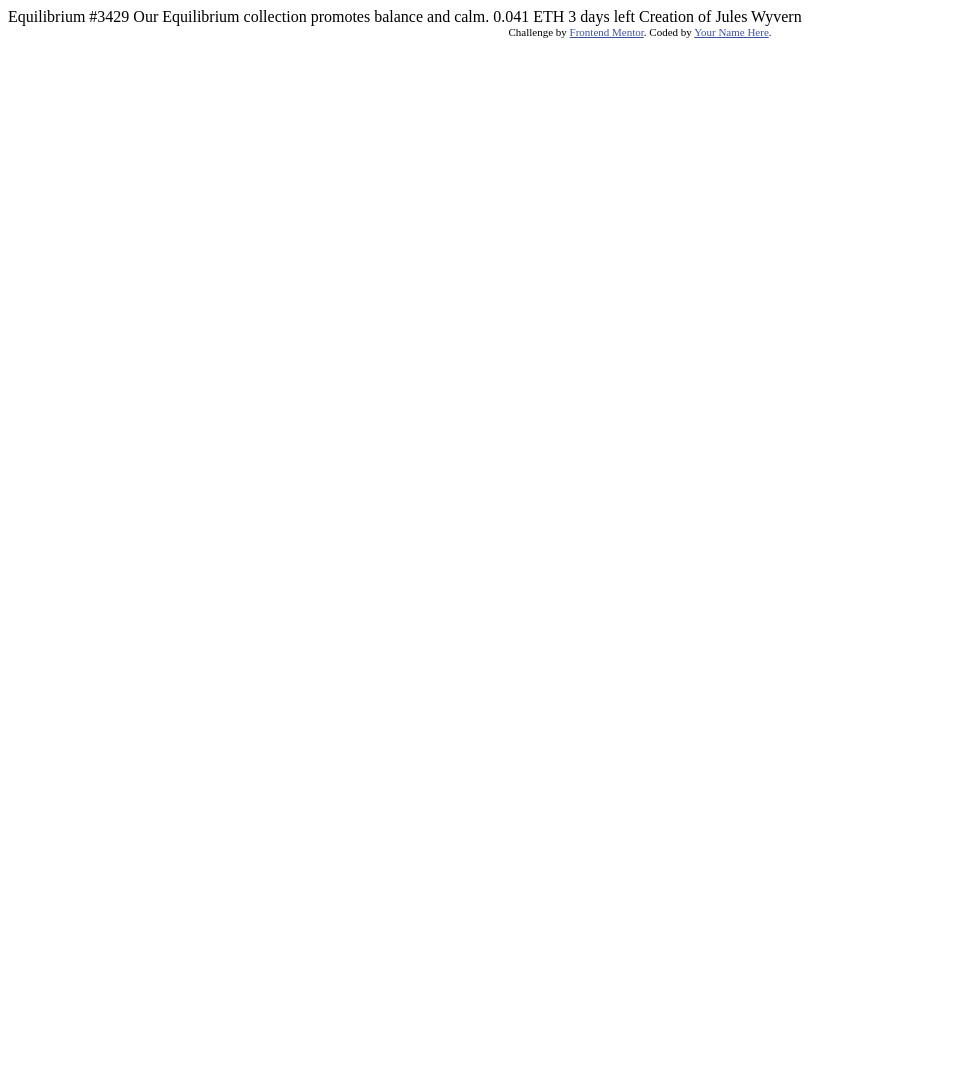
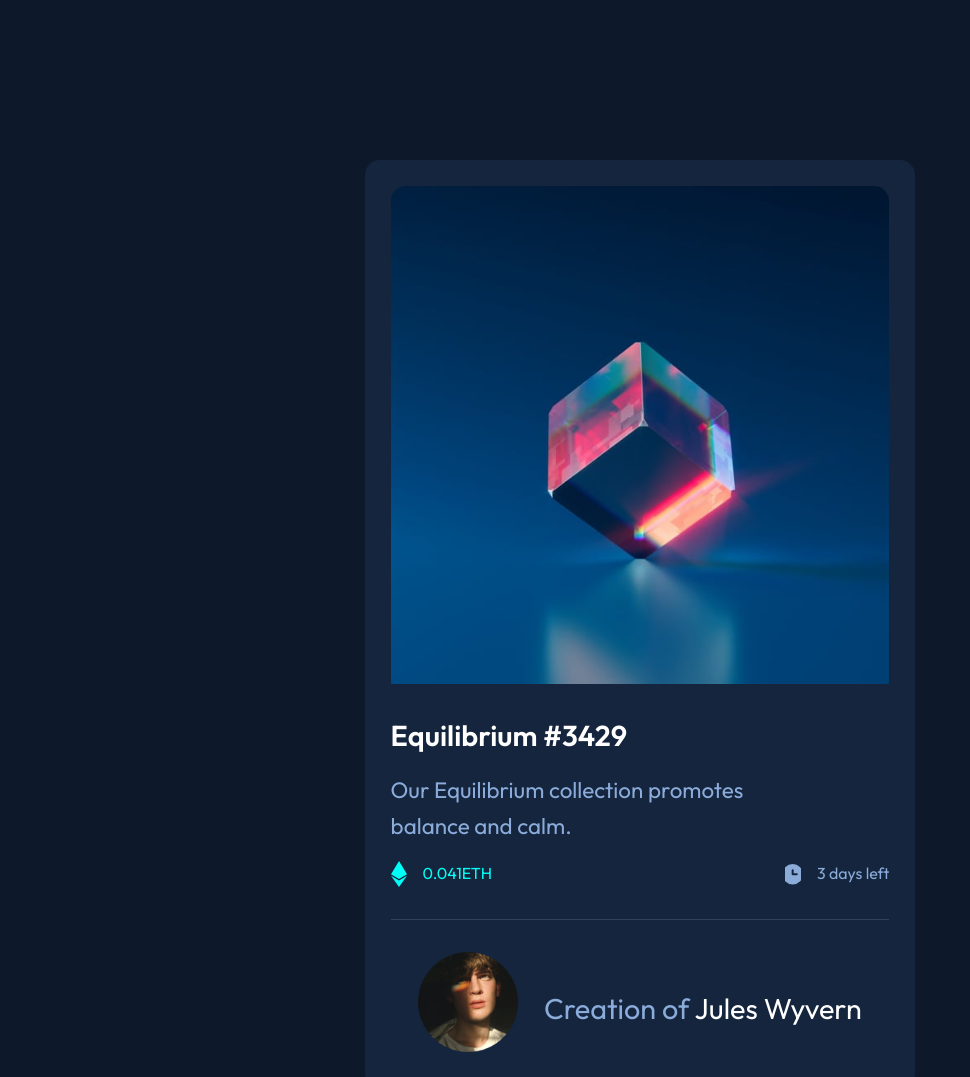
Before and after one commit to duynguyen0613/front__end-nft-preview-card-component-challenge-hub, a plain HTML site: page index.html in a window 1280 px wide. Shown: the top 1077 px of the page, without its empty margins (0-970 px from the left). Before the commit the page ends 800 px from the top, so only its background shows below. Drawn offline with Linux system fonts and the light colour scheme.

Commit message:
Finished Work!!

```diff
--- /dev/null
+++ b/css/style.css
@@ -0,0 +1,168 @@
+* {
+  margin: 0;
+  padding: 0;
+  box-sizing: border-box;
+}
+
+:root {
+  --c-soft-blue: hsl(215, 51%, 70%);
+  --c-cyan: hsl(178, 100%, 50%);
+
+  --c-main-bg: hsl(217, 54%, 11%);
+  --c-card-bg: hsl(216, 50%, 16%);
+  --c-line: hsl(215, 32%, 27%);
+  --c-white: hsl(0, 0%, 100%);
+
+  --ff-Outfit: "Outfit", sans-serif;
+
+  --fw-1: 300;
+  --fw-2: 400;
+  --fw-3: 600;
+}
+
+img {
+  width: 100%;
+  height: 100% !important;
+  object-fit: cover;
+}
+
+body {
+  background-color: var(--c-main-bg);
+  font-size: 1.8rem;
+  font-family: var(--ff-Outfit);
+  line-height: 1.6;
+  min-height: 100vh;
+  display: flex;
+  justify-content: center;
+  align-items: center;
+  padding: 1rem;
+}
+
+.card {
+  min-width: 320px;
+  max-width: 550px;
+  width: 90%;
+
+  margin: 0 auto;
+  margin-top: 9rem;
+  padding: 1.6rem;
+  background-color: var(--c-card-bg);
+  border-radius: 15px;
+}
+
+.card__img-box {
+  border-radius: 15px;
+  overflow: hidden;
+}
+
+.card__img-box img {
+  height: 100%;
+}
+
+.card .title {
+  font-weight: var(--fw-3);
+  color: var(--c-white);
+}
+
+.card .text {
+  font-size: 1.4rem;
+  margin: 4rem 0;
+  color: var(--c-soft-blue);
+}
+
+.card__data {
+  display: flex;
+  justify-content: space-between;
+}
+
+.card__data p {
+  font-size: 1rem;
+  margin-left: 1rem;
+}
+
+.card__data img {
+  width: 1rem;
+  display: inline-block;
+}
+
+.card__content {
+  margin: 1rem 0;
+}
+
+.card__content .text {
+  max-width: calc(100% - 4rem);
+  margin: 0.9rem 0;
+}
+
+.card__data--left {
+  color: var(--c-cyan);
+}
+
+.card__data--right {
+  color: var(--c-soft-blue);
+}
+
+.card__data--left,
+.card__data--right {
+  display: flex;
+}
+
+.card__seperator {
+  height: 1px;
+  width: 100%;
+  background: var(--c-line);
+  margin: 2rem auto;
+}
+
+.card__author {
+  display: flex;
+  justify-content: center;
+  align-items: center;
+}
+
+.card__author-img-box {
+  max-width: 100px;
+  display: inline-block;
+  margin-right: 1.6rem;
+}
+
+.card__author p {
+  color: var(--c-soft-blue);
+}
+
+.card__author .card__author--name {
+  color: #fff;
+}
+
+/* active state */
+
+.card:active {
+  box-shadow: 5px 10px 20px rgba(46, 113, 236, 0.3),
+    10px 20px 20px rgba(21, 35, 95, 0.1), 15px 30px 20px rgba(13, 20, 83, 0.1),
+    20px 40px 20px rgba(16, 11, 80, 0.1);
+}
+.card:active .title,
+.card:active .card__author--name {
+  color: var(--c-cyan);
+}
+
+.card:active .card__img-box {
+  position: relative;
+}
+
+.card:active .card__img-box::after {
+  content: "";
+  position: absolute;
+  top: 0;
+  left: 0;
+
+  width: 100%;
+  height: 100%;
+  background-image: linear-gradient(
+      rgba(0, 255, 247, 0.4),
+      rgba(0, 255, 247, 0.4)
+    ),
+    url("../images/icon-view.svg");
+  background-repeat: no-repeat;
+  background-position: center center;
+}
--- a/index.html
+++ b/index.html
@@ -1,33 +1,56 @@
 <!DOCTYPE html>
 <html lang="en">
-<head>
-  <meta charset="UTF-8">
-  <meta name="viewport" content="width=device-width, initial-scale=1.0"> <!-- displays site properly based on user's device -->
+  <head>
+    <meta charset="UTF-8" />
+    <meta name="viewport" content="width=device-width, initial-scale=1.0" />
+    <!-- displays site properly based on user's device -->
 
-  <link rel="icon" type="image/png" sizes="32x32" href="./images/favicon-32x32.png">
+    <link
+      rel="icon"
+      type="image/png"
+      sizes="32x32"
+      href="./images/favicon-32x32.png"
+    />
 
-  <title>Frontend Mentor | NFT preview card component</title>
+    <link
+      href="https://fonts.googleapis.com/css2?family=Outfit:wght@300;400;600&display=swap"
+      rel="stylesheet"
+    />
 
-  <!-- Feel free to remove these styles or customise in your own stylesheet 👍 -->
-  <style>
-    .attribution { font-size: 11px; text-align: center; }
-    .attribution a { color: hsl(228, 45%, 44%); }
-  </style>
-</head>
-<body>
+    <link rel="stylesheet" href="css/style.css" />
 
-  Equilibrium #3429
+    <title>Frontend Mentor | NFT preview card component</title>
+  </head>
+  <body>
+    <div class="card">
+      <div class="card__img-box">
+        <img src="./images/image-equilibrium.jpg" alt="" />
+      </div>
+      <div class="card__content">
+        <div class="title">Equilibrium #3429</div>
+        <div class="text">
+          Our Equilibrium collection promotes balance and calm.
+        </div>
+      </div>
+      <div class="card__data">
+        <div class="card__data--left">
+          <img src="./images/icon-ethereum.svg" alt="" />
+          <p>0.041ETH</p>
+        </div>
+        <div class="card__data--right">
+          <img src="./images/icon-clock.svg" alt="" />
+          <p>3 days left</p>
+        </div>
+      </div>
+      <div class="card__seperator"></div>
+      <div class="card__author">
+        <div class="card__author-img-box">
+          <img src="./images/image-avatar.png" alt="avater" />
+        </div>
+        <p>Creation of <span class="card__author--name">Jules Wyvern</span></p>
+      </div>
+    </div>
 
-  Our Equilibrium collection promotes balance and calm.
-
-  0.041 ETH
-  3 days left
-
-  Creation of Jules Wyvern
-
-  <div class="attribution">
-    Challenge by <a href="https://www.frontendmentor.io?ref=challenge" target="_blank">Frontend Mentor</a>.
-    Coded by <a href="#">Your Name Here</a>.
-  </div>
-</body>
+    <script src="./js/app.js"></script>
+  </body>
 </html>
```
Also changed, not shown: js/app.js (added).
